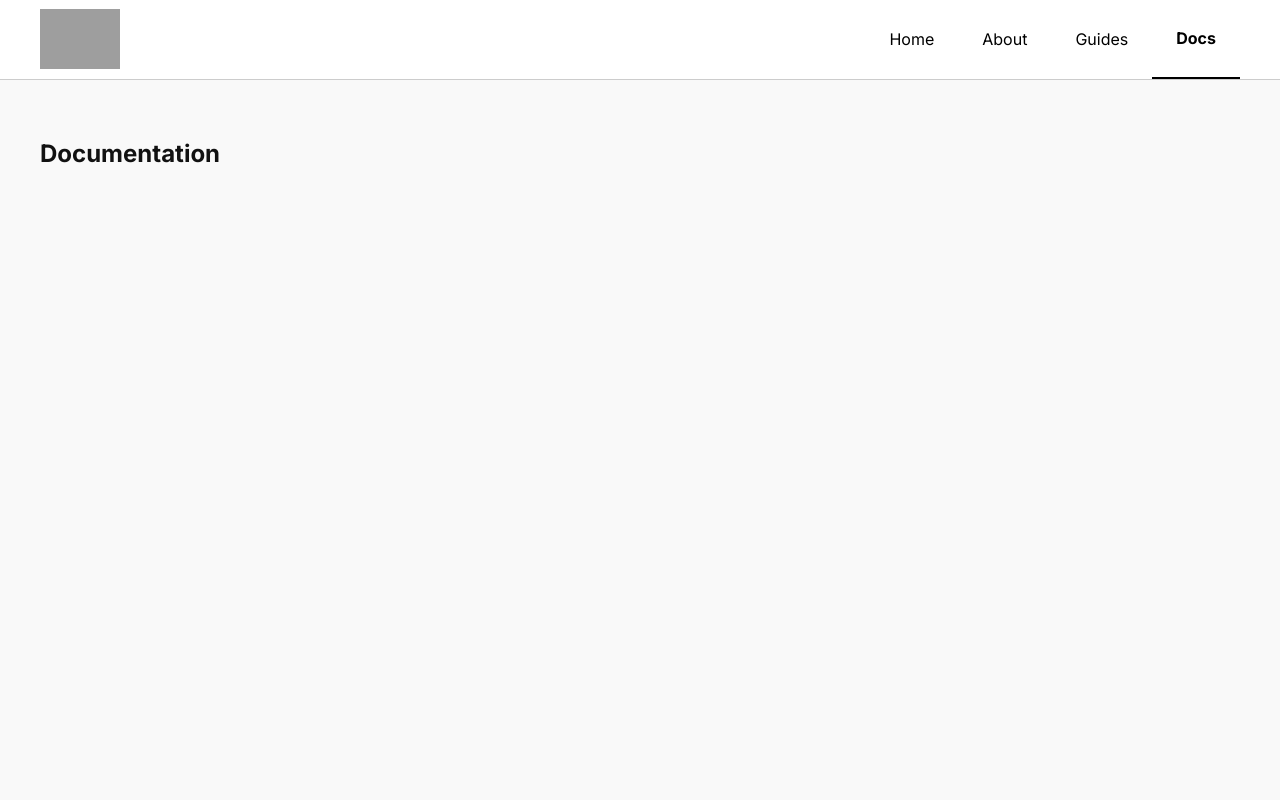
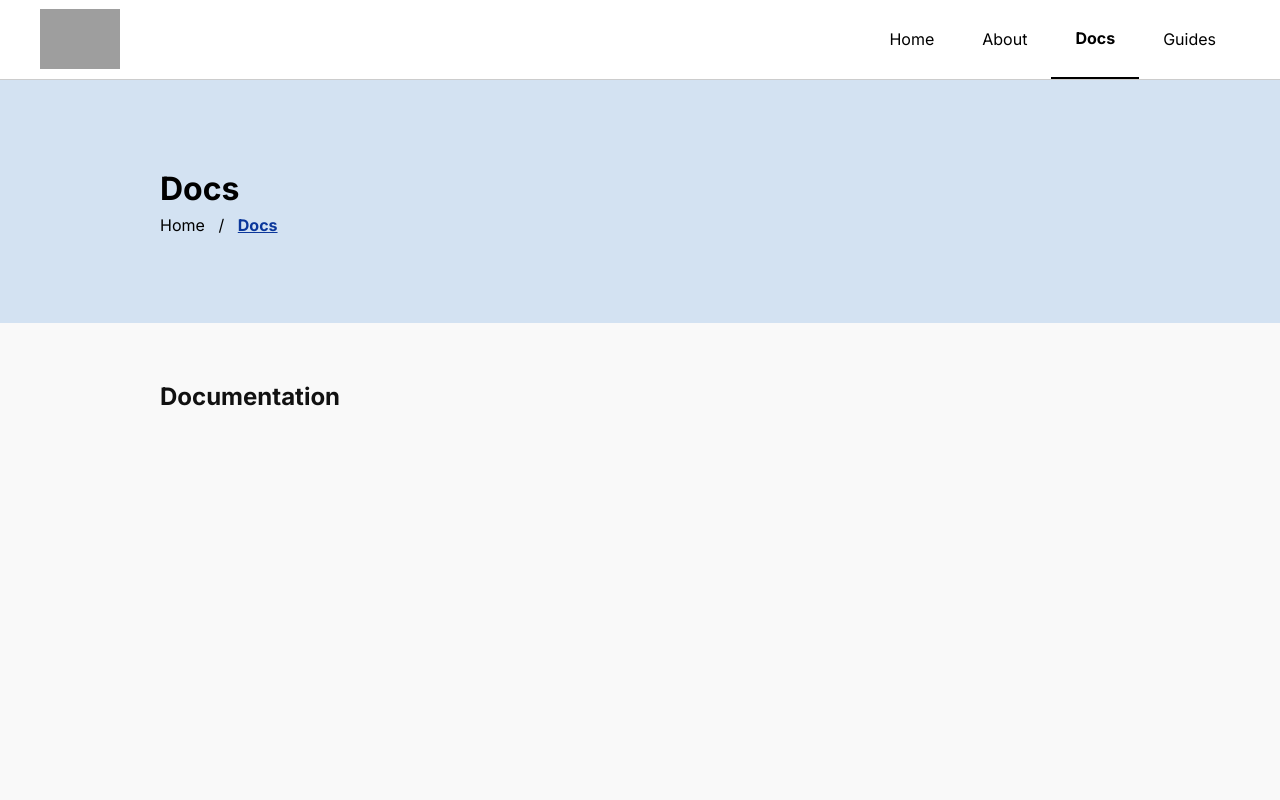
Before and after one commit to coding-cabin/design-system, a Next.js app: page /docs in a window 1280 px wide. Shown: the top 800 px of the page. Built offline with nearby package versions, Linux system fonts and the light colour scheme; grey boxes are pictures that could not be loaded.

Commit message:
Finished the breadcrumbs component

```diff
--- a/components/layout/Header.js
+++ b/components/layout/Header.js
@@ -93,13 +93,13 @@ export default function Header() {
               </Link>
             </NavList>
             <NavList>
-              <Link href="/guides">
-                <a>Guides</a>
+              <Link href="/docs">
+                <a>Docs</a>
               </Link>
             </NavList>
             <NavList>
-              <Link href="/docs">
-                <a>Docs</a>
+              <Link href="/guides">
+                <a>Guides</a>
               </Link>
             </NavList>
           </NavInner>
--- a/components/ui/Breadcrumbs.js
+++ b/components/ui/Breadcrumbs.js
@@ -2,7 +2,7 @@
 import styled, { css } from "styled-components";
 import { width, colors, breakpoints } from "../../styles/variables";
 
-// import Link from "next/link";
+import Link from "next/link";
 // import { useRouter } from "next/router";
 
 const BreadCrumb = styled.section`
@@ -16,16 +16,40 @@ const BreadCrumb = styled.section`
 `;
 
 const BreadCrumbInner = styled.div`
-  max-width: ${width.lg}px;
+  max-width: ${width.md}px;
   margin: auto;
 `;
 
 const BreadCrumbTitle = styled.h1`
   font-size: 32px;
   font-weight: bold;
+  text-transform: capitalize;
 
   @media (max-width: ${breakpoints.md}rem) {
     font-size: 26px;
+  }
+`;
+
+const BreadCrumbLink = styled.ul`
+  display: flex;
+  align-items: center;
+  margin: 0;
+  padding: 0;
+`;
+
+const BreadCrumbLinkItem = styled.li`
+  display: inline-flex;
+  align-items: center;
+  text-transform: capitalize;
+
+  &:not(:first-child):before {
+    content: "/";
+    margin: 0 0.85rem;
+  }
+
+  a {
+    color: ${colors.accentColorThree};
+    font-weight: bold;
   }
 `;
 
@@ -35,6 +59,12 @@ export default function BreadCrumbs({ title }) {
       <BreadCrumb>
         <BreadCrumbInner>
           <BreadCrumbTitle>{title}</BreadCrumbTitle>
+          <BreadCrumbLink>
+            <BreadCrumbLinkItem>Home</BreadCrumbLinkItem>
+            <BreadCrumbLinkItem>
+              <Link href={title}>{title}</Link>
+            </BreadCrumbLinkItem>
+          </BreadCrumbLink>
         </BreadCrumbInner>
       </BreadCrumb>
     </>
--- a/pages/docs.js
+++ b/pages/docs.js
@@ -2,6 +2,8 @@ import styled from "styled-components";
 
 import Layout from "../components/layout/Layout";
 import Container from "../components/layout/Container";
+
+import BreadCrumbs from "../components/ui/Breadcrumbs";
 
 import { colors } from "../styles/variables";
 
@@ -18,7 +20,8 @@ export default function About() {
   return (
     <>
       <Layout pageTitle="Docs">
-        <Container>
+        <BreadCrumbs title="docs"></BreadCrumbs>
+        <Container isSmall>
           <Title>Documentation</Title>
         </Container>
       </Layout>
--- a/styles/reset.js
+++ b/styles/reset.js
@@ -46,6 +46,10 @@ const reset = css.global`
     list-style: none;
   }
 
+  a {
+    color: ${colors.black};
+  }
+
   /* A elements that don't have a class get default styles */
   a:not([class]) {
     text-decoration-skip-ink: auto;
```
Also changed, not shown: pages/404.js (renamed from pages/about.js, +5 -8 lines).
